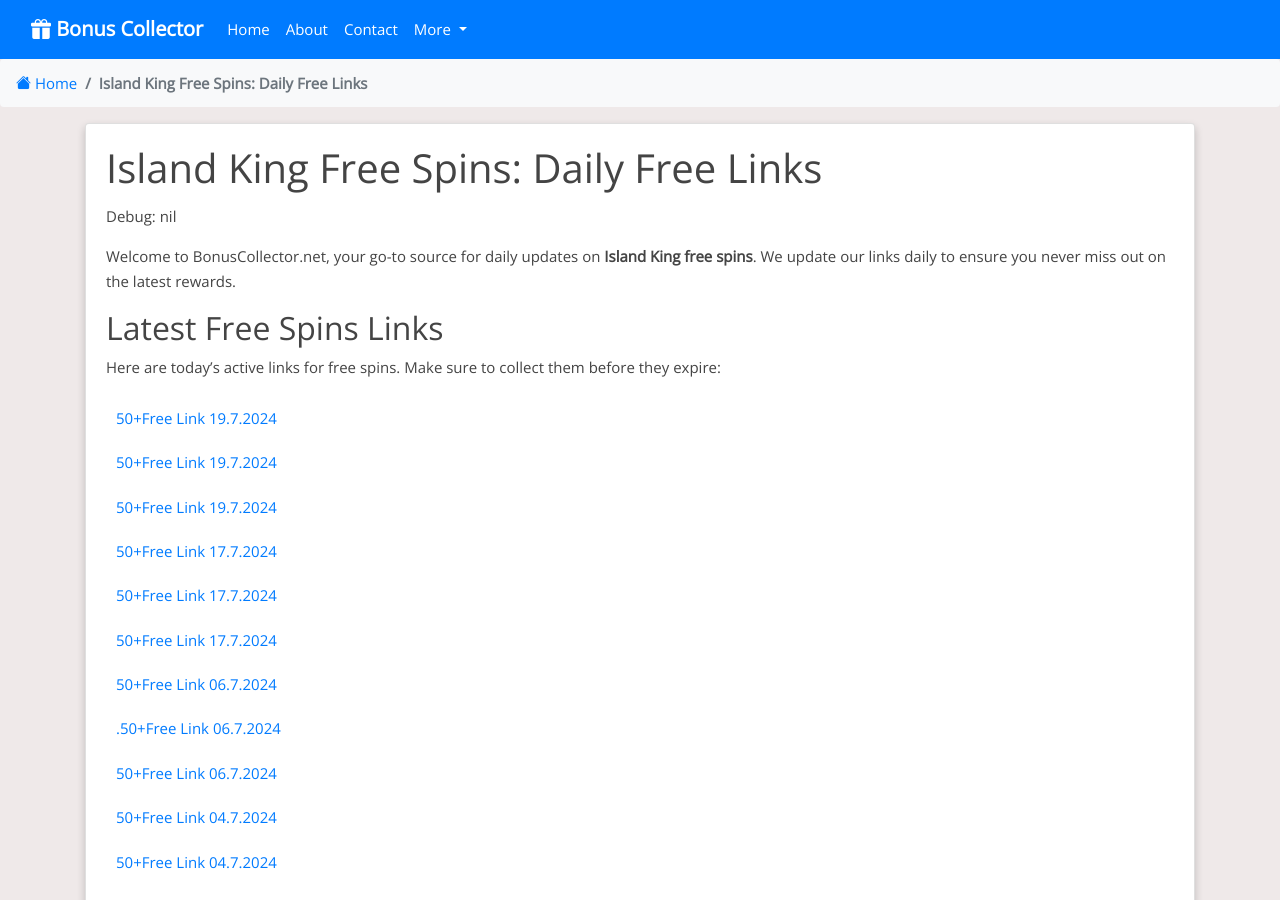
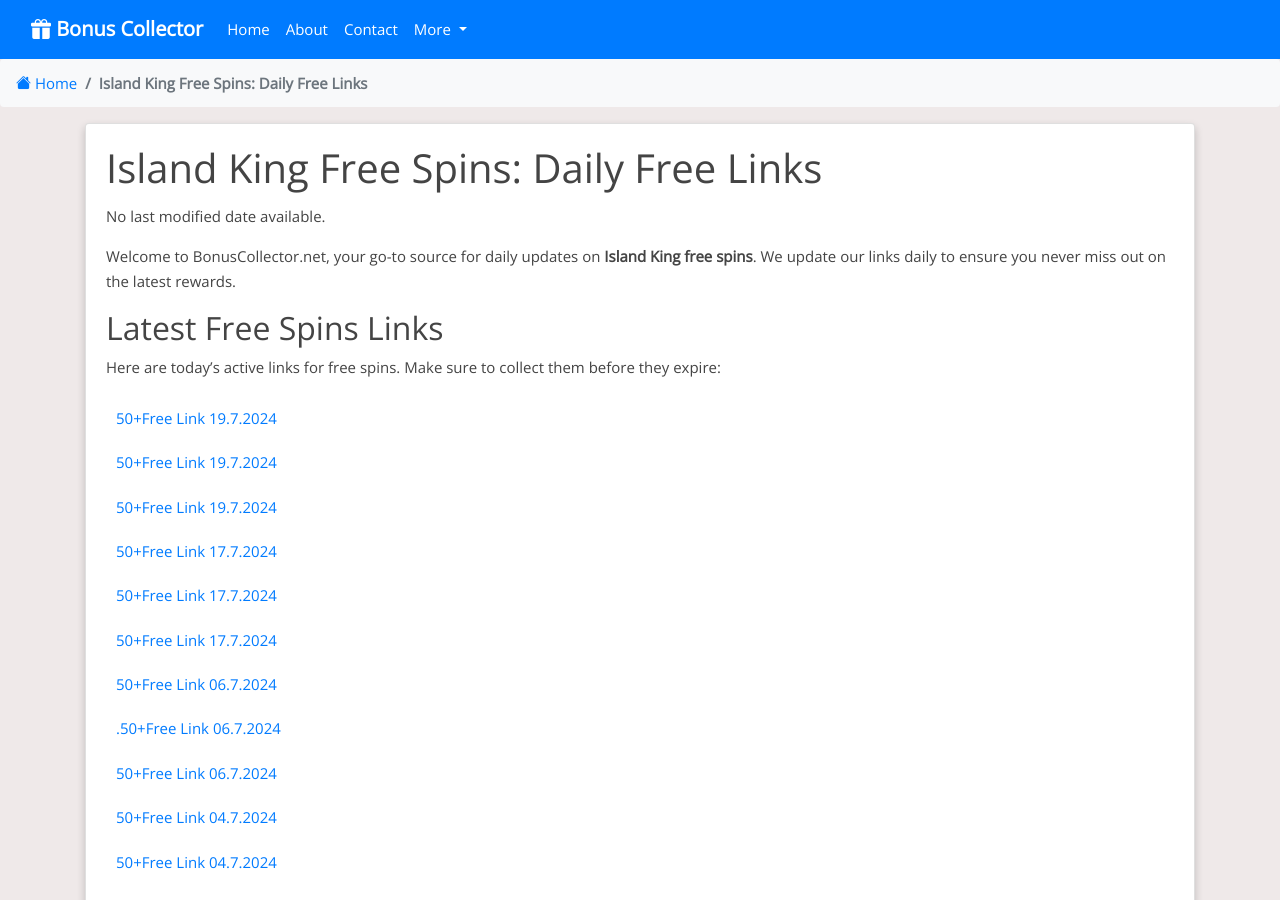
Before and after one commit to Prollad99/bs-net, a Jekyll site: the page built from _posts/2024-07-04-island-king.md, in a window 1280 px wide and 900 px high. Built offline with Jekyll 4.4.1, drawn with Linux system fonts in a browser that asks for light colours; nearby versions of some CDN libraries; comment, search, counter and statistics services are not loaded.

Commit message:
Update post.html

```diff
--- a/_layouts/post.html
+++ b/_layouts/post.html
@@ -10,9 +10,9 @@
 {% if page.last_modified_at %}
   <meta name="last-modified" content="{{ page.last_modified_at | date: "%Y-%m-%dT%H:%M:%S%z" }}" />
   <p>Last updated: {{ page.last_modified_at | date: "%B %d, %Y" }}</p>
+{% else %}
+  <p>No last modified date available.</p>
 {% endif %}
-
-<p>Debug: {{ page.last_modified_at | inspect }}</p>
 
     <div class="card-text">{{ content }}</div>
 
```
